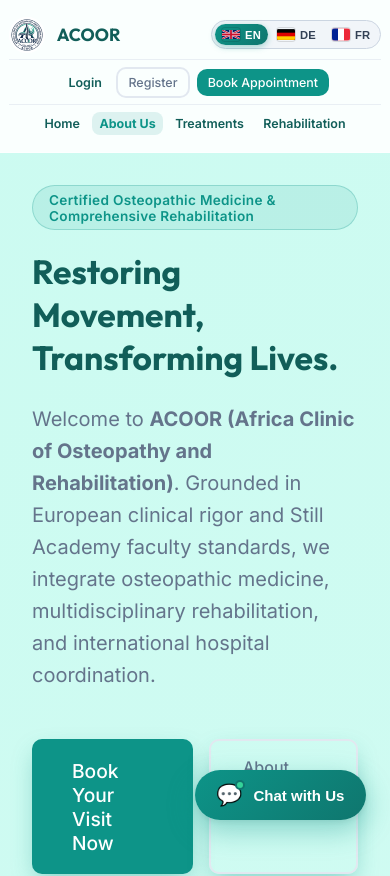
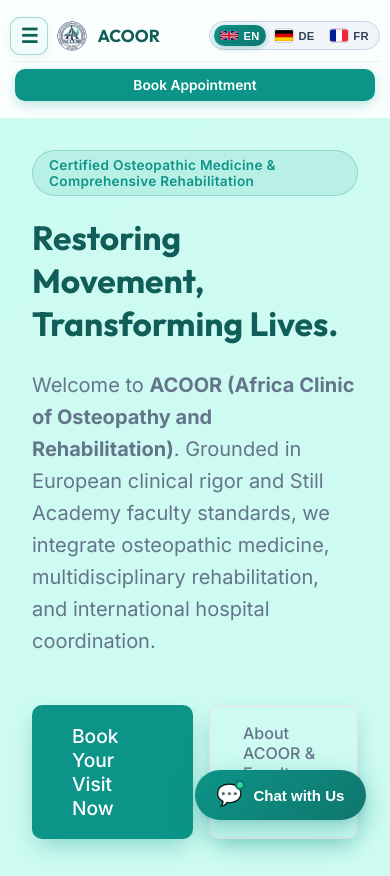
Before and after one commit to azundowphilemon-bit/albert-physio-wellness, a Next.js app: page / in a window 390 px wide. Shown: the top 876 px of the page. Built offline with nearby package versions, Linux system fonts and the light colour scheme.

Commit message:
Add top-left mobile menu and place Book Appointment in mobile menu row

```diff
--- a/src/app/globals.css
+++ b/src/app/globals.css
@@ -22,7 +22,7 @@
 html,
 body {
   max-width: 100%;
-  overflow-x: hidden;
+  overflow-x: clip;
 }
 
 body {
@@ -37,7 +37,7 @@
 .landing-page {
   width: 100%;
   max-width: 100vw;
-  overflow-x: hidden;
+  overflow-x: clip;
 }
 
 h1, h2, h3, h4, .progress-step {
@@ -554,6 +554,88 @@
   background: rgba(13, 148, 136, 0.12);
 }
 
+/* Mobile Menu Wrapper (hidden on laptop/computer) */
+.mobile-menu-wrapper {
+  display: none;
+  position: relative;
+  flex-shrink: 0;
+}
+
+.mobile-menu-btn {
+  width: 40px;
+  height: 40px;
+  border-radius: 10px;
+  background: #f0fdfa;
+  border: 1.5px solid rgba(13, 148, 136, 0.35);
+  color: var(--secondary-color);
+  display: inline-flex;
+  align-items: center;
+  justify-content: center;
+  cursor: pointer;
+  transition: all 0.2s ease;
+  box-shadow: 0 2px 6px rgba(13, 148, 136, 0.1);
+}
+
+.mobile-menu-btn:hover {
+  background: #ccfbf1;
+  border-color: var(--primary-color);
+}
+
+.hamburger-icon {
+  font-size: 1.25rem;
+  line-height: 1;
+  font-weight: 700;
+}
+
+.mobile-menu-dropdown {
+  position: absolute;
+  top: calc(100% + 0.5rem);
+  left: 0;
+  min-width: 235px;
+  background: #ffffff;
+  border: 1px solid rgba(13, 148, 136, 0.22);
+  border-radius: 16px;
+  box-shadow: 0 18px 40px rgba(15, 23, 42, 0.18);
+  padding: 0.6rem;
+  display: flex;
+  flex-direction: column;
+  gap: 0.25rem;
+  z-index: 1500;
+  animation: fadeIn 0.2s ease forwards;
+}
+
+.mobile-menu-link {
+  color: var(--secondary-color);
+  font-weight: 600;
+  font-size: 0.92rem;
+  text-decoration: none;
+  padding: 0.55rem 0.75rem;
+  border-radius: 10px;
+  display: flex;
+  align-items: center;
+  gap: 0.55rem;
+  transition: background 0.15s ease, color 0.15s ease;
+}
+
+.mobile-menu-link:hover,
+.mobile-menu-link.highlight {
+  background: rgba(13, 148, 136, 0.1);
+  color: var(--primary-color);
+}
+
+.mobile-menu-divider {
+  height: 1px;
+  background: #e2e8f0;
+  margin: 0.3rem 0.25rem;
+}
+
+.mobile-menu-cta {
+  text-align: center;
+  margin-top: 0.25rem;
+  width: 100%;
+  font-weight: 600;
+}
+
 @media (max-width: 1080px) {
   .navbar .container,
   .nav-container {
@@ -561,79 +643,75 @@
     gap: 0.5rem;
     padding: 0.5rem 0.85rem;
   }
-  .logo-section {
+  .mobile-menu-wrapper {
+    display: flex;
+    align-items: center;
     order: 1;
   }
+  .logo-section {
+    order: 2;
+    gap: 0.55rem;
+  }
   .nav-lang-wrapper {
-    order: 1;
+    order: 3;
     margin-left: auto;
   }
+  .nav-center {
+    display: none;
+  }
+  .desktop-only-nav-item {
+    display: none !important;
+  }
   .nav-actions {
-    order: 2;
+    order: 4;
     width: 100%;
     max-width: 100%;
     justify-content: center;
-    flex-wrap: wrap;
     padding-top: 0.45rem;
     border-top: 1px solid rgba(226, 232, 240, 0.7);
-    gap: 0.45rem 0.55rem;
+    gap: 0.5rem;
   }
-  .nav-actions .btn,
-  .nav-actions .sm-btn {
-    flex: 0 0 auto;
-  }
-  .nav-center {
-    order: 3;
+  .nav-actions .mobile-book-btn {
     width: 100%;
-    max-width: 100%;
-    justify-content: center;
-    flex-wrap: wrap;
-    padding-top: 0.45rem;
-    border-top: 1px solid rgba(226, 232, 240, 0.7);
-    gap: 0.35rem 0.65rem;
-    margin: 0;
+    max-width: 360px;
+    text-align: center;
+    padding: 0.55rem 1.25rem;
+    font-size: 0.9rem;
+    font-weight: 600;
+    box-shadow: 0 4px 12px rgba(13, 148, 136, 0.25);
   }
 }
 
 @media (max-width: 600px) {
   .navbar .container,
   .nav-container {
-    padding: 0.45rem 0.55rem;
+    padding: 0.45rem 0.65rem;
     gap: 0.4rem;
+  }
+  .mobile-menu-btn {
+    width: 38px;
+    height: 38px;
   }
   .brand-subtext {
     display: none;
   }
   .brand-text {
-    font-size: 1.1rem !important;
+    font-size: 1.08rem !important;
   }
   .logo-sm {
-    width: 36px !important;
-    height: 36px !important;
-  }
-  .nav-actions {
-    gap: 0.35rem 0.4rem;
-    padding-top: 0.4rem;
-  }
-  .nav-center {
-    gap: 0.25rem 0.3rem;
-    padding-top: 0.4rem;
-  }
-  .sm-btn,
-  .nav-actions .btn.sm-btn {
-    padding: 0.38rem 0.68rem;
-    font-size: 0.78rem;
-    flex: 0 0 auto;
-  }
-  .nav-link,
-  .nav-center .nav-link,
-  .nav-actions .nav-link {
-    font-size: 0.78rem;
-    padding: 0.28rem 0.46rem;
+    width: 34px !important;
+    height: 34px !important;
   }
   .lang-btn {
     padding: 0.24rem 0.42rem !important;
     font-size: 0.7rem !important;
+  }
+  .nav-actions {
+    padding-top: 0.4rem;
+  }
+  .nav-actions .mobile-book-btn {
+    padding: 0.5rem 1rem;
+    font-size: 0.86rem;
   }
 }
 
--- a/src/app/page.tsx
+++ b/src/app/page.tsx
@@ -1,5 +1,6 @@
 'use client';
 
+import { useState } from 'react';
 import Image from 'next/image';
 import Link from 'next/link';
 import { useLanguage } from '@/lib/i18n';
@@ -7,6 +8,7 @@
 
 export default function LandingPage() {
   const { t } = useLanguage();
+  const [mobileMenuOpen, setMobileMenuOpen] = useState(false);
 
   return (
     <div className="landing-page">
@@ -14,6 +16,46 @@
       {/* Navbar */}
       <header className="navbar">
         <div className="container nav-container">
+          {/* Top-Left Mobile Menu Button + Dropdown (Mobile Only) */}
+          <div className="mobile-menu-wrapper">
+            <button
+              type="button"
+              className="mobile-menu-btn"
+              onClick={() => setMobileMenuOpen((prev) => !prev)}
+              aria-label="Toggle navigation menu"
+              aria-expanded={mobileMenuOpen}
+            >
+              <span className="hamburger-icon">{mobileMenuOpen ? '✕' : '☰'}</span>
+            </button>
+
+            {mobileMenuOpen && (
+              <nav className="mobile-menu-dropdown" aria-label="Mobile navigation">
+                <Link href="/" className="mobile-menu-link" onClick={() => setMobileMenuOpen(false)}>
+                  🏠 {t.common.home}
+                </Link>
+                <Link href="/about" className="mobile-menu-link highlight" onClick={() => setMobileMenuOpen(false)}>
+                  🏛️ {t.common.aboutUs}
+                </Link>
+                <Link href="#treatments" className="mobile-menu-link" onClick={() => setMobileMenuOpen(false)}>
+                  🩺 {t.common.treatments}
+                </Link>
+                <Link href="/about#rehabilitation" className="mobile-menu-link" onClick={() => setMobileMenuOpen(false)}>
+                  🏥 {t.common.rehabilitation}
+                </Link>
+                <div className="mobile-menu-divider" />
+                <Link href="/login" className="mobile-menu-link" onClick={() => setMobileMenuOpen(false)}>
+                  🔑 {t.common.login}
+                </Link>
+                <Link href="/register" className="mobile-menu-link" onClick={() => setMobileMenuOpen(false)}>
+                  📝 {t.common.register}
+                </Link>
+                <Link href="/book" className="btn primary sm-btn mobile-menu-cta" onClick={() => setMobileMenuOpen(false)}>
+                  📅 {t.common.bookAppointment}
+                </Link>
+              </nav>
+            )}
+          </div>
+
           <Link href="/" className="logo-section" style={{ textDecoration: 'none' }}>
             <Image src="/logo.png" alt="ACOOR Logo" width={52} height={52} className="logo-sm" />
             <div>
@@ -26,7 +68,7 @@
             </div>
           </Link>
 
-          {/* Centered Navigation Menu */}
+          {/* Centered Navigation Menu (Laptop / Desktop) */}
           <nav className="nav-center">
             <Link href="/" className="nav-link">{t.common.home}</Link>
             <Link href="/about" className="nav-link nav-highlight">{t.common.aboutUs}</Link>
@@ -39,11 +81,11 @@
             <LanguageSwitcher />
           </div>
 
-          {/* Right Action & Registration Menu */}
+          {/* Right Action & Registration Menu (Book Appointment occupies the menu row on mobile) */}
           <div className="nav-actions">
-            <Link href="/login" className="nav-link">{t.common.login}</Link>
-            <Link href="/register" className="btn outline sm-btn">{t.common.register}</Link>
-            <Link href="/book" className="btn primary sm-btn">{t.common.bookAppointment}</Link>
+            <Link href="/login" className="nav-link desktop-only-nav-item">{t.common.login}</Link>
+            <Link href="/register" className="btn outline sm-btn desktop-only-nav-item">{t.common.register}</Link>
+            <Link href="/book" className="btn primary sm-btn mobile-book-btn">{t.common.bookAppointment}</Link>
           </div>
         </div>
       </header>
```
Also changed, not shown: src/app/about/AboutClient.tsx (+47 -5 lines).
